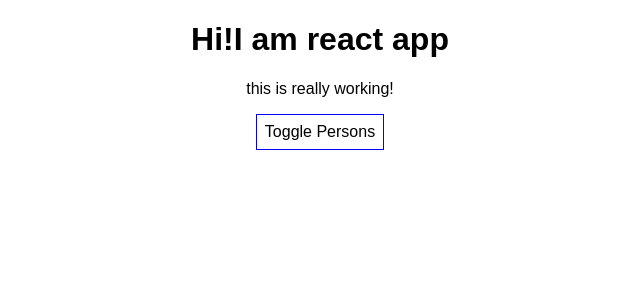
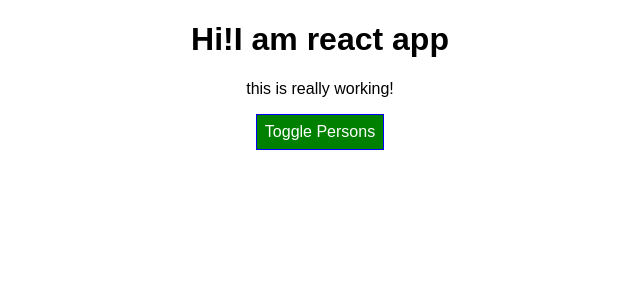
Before and after one commit to umanglpatel/react-examples, a React (Create React App) app: page / in a window 1280 px wide. Shown: the top 300 px of the page, without its empty margins (320-960 px from the left). Built offline with nearby package versions, Linux system fonts and the light colour scheme.

Commit message:
Section5 - styling-04-setting-class-names-dynamically

```diff
--- a/src/App.css
+++ b/src/App.css
@@ -1,3 +1,11 @@
 .App {
   text-align: center;
 }
+
+.red {
+  color: red;
+}
+
+.bold {
+  font-weight: bold;
+}
--- a/src/App.js
+++ b/src/App.js
@@ -58,7 +58,8 @@
   render() {
 
     const style = {
-      backgroundColor: 'white',
+      backgroundColor: 'green',
+      color: 'white',
       font: 'inherit',
       border: '1px solid blue',
       padding: '8px'
@@ -67,12 +68,20 @@
     let persons = null;
     if (this.state.showPersons) {
       persons = this.renderPerson();
+      style.backgroundColor = 'red';
     }
 
+    const classes = [];
+    if (this.state.persons.length <= 2) {
+      classes.push('red');
+    }
+    if (this.state.persons.length <= 1) {
+      classes.push('bold');
+    }
     return (
       <div className="App" >
         <h1> Hi!I am react app </h1>
-        <p> this is really working! </p>
+        <p className={classes.join(' ')}> this is really working! </p>
         <button style={style} onClick={this.togglePersonsHandler} > Toggle Persons </button>
         {/* {this.state.showPersons ? this.renderPerson() : null} */}
         {persons}
```
